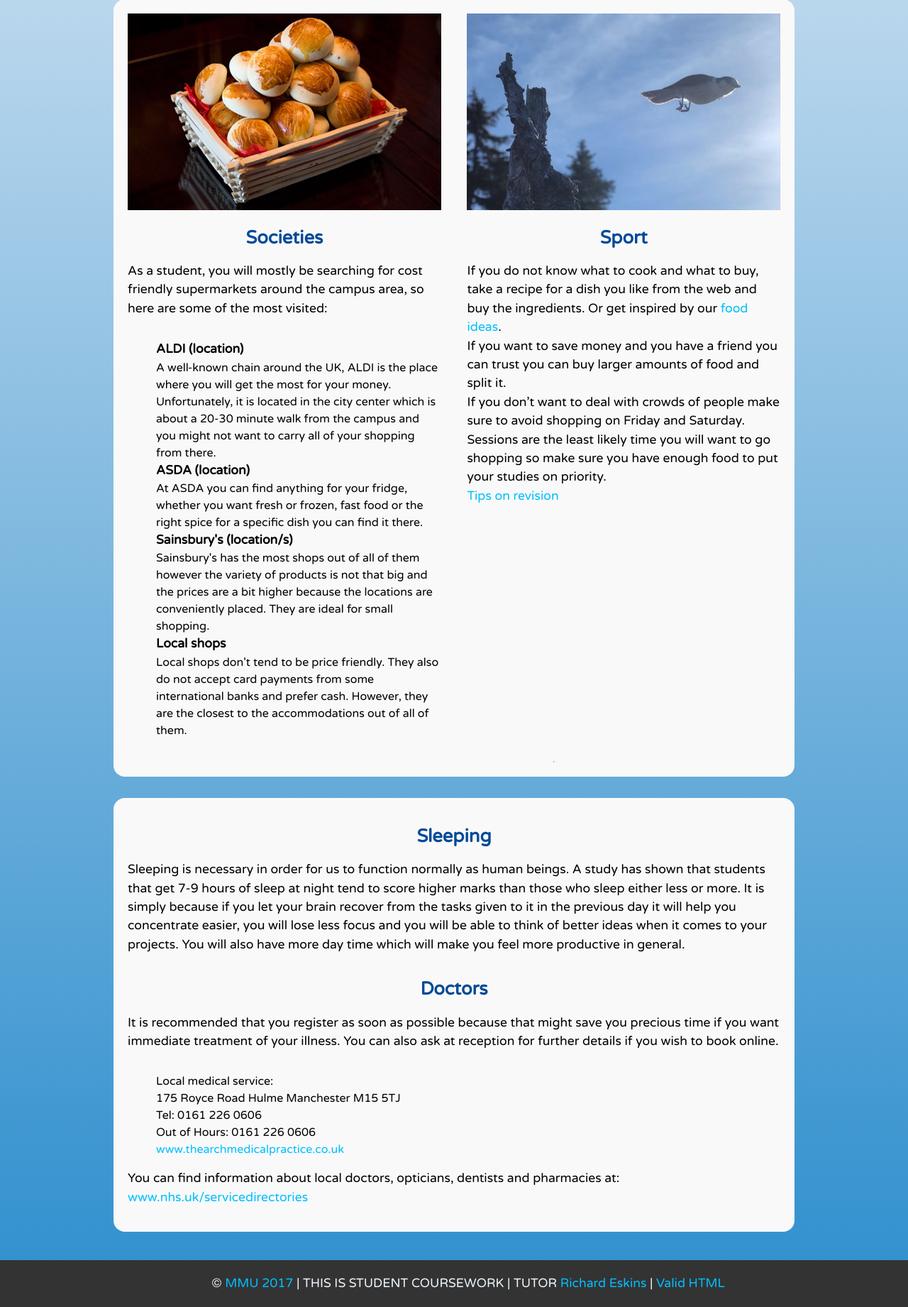
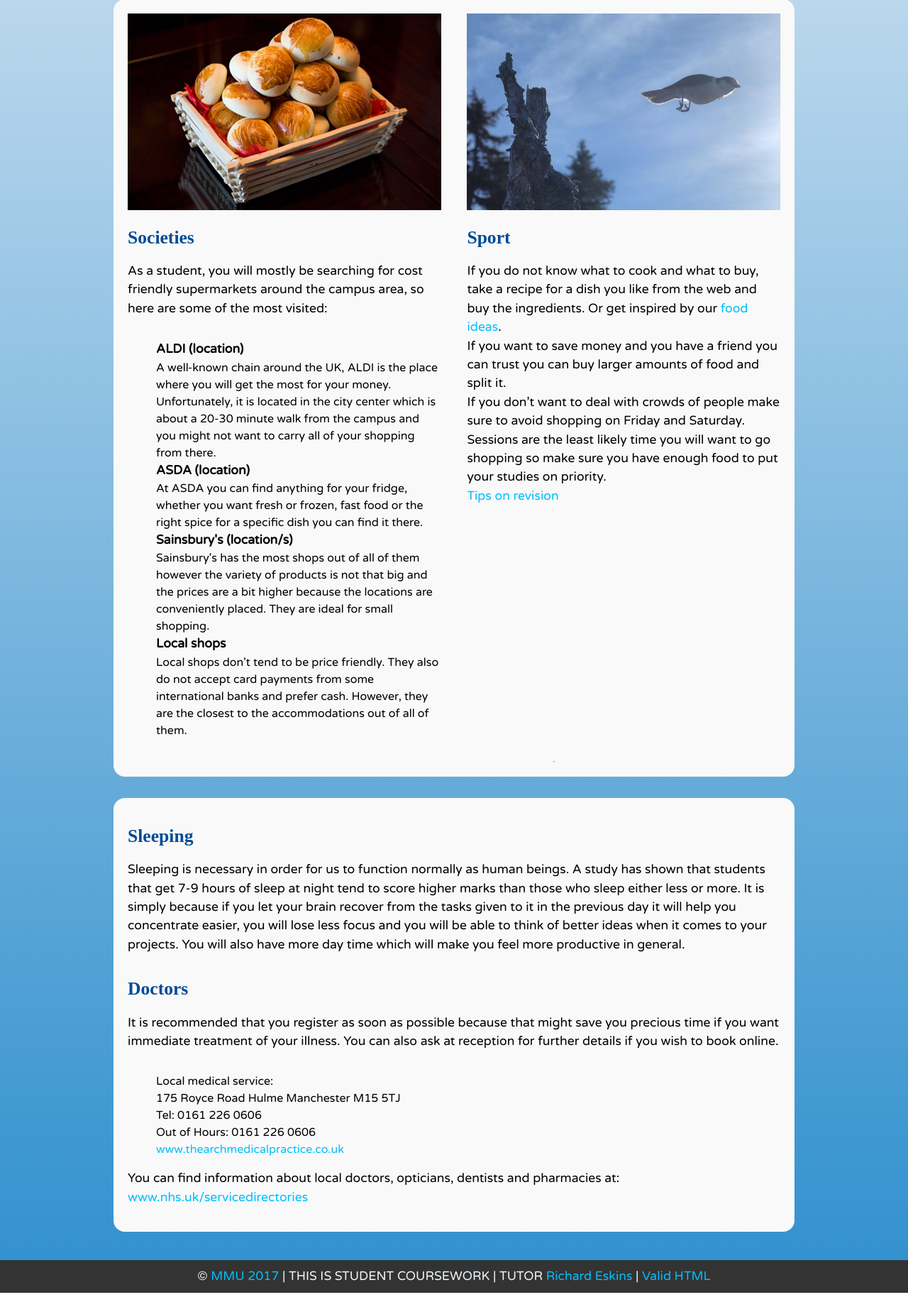
Before and after one commit to abuchohan/teamResonant, a PHP site: page /social.html in a window 1280 px wide. Shown: the part 877-2718 px from the top of the page at 71% size. Run offline with PHP 8.4, Linux system fonts and the light colour scheme.

Commit message:
formatting and content and fixes

```diff
--- a/revision.html
+++ b/revision.html
@@ -10,6 +10,7 @@
       <!--DOUBLE CHECK THIS TAG -->
       <meta name="geo.region" content="ISO 3166-2:GB">
       <meta name="viewport" content="width=device-width, initial-scale=1">
+	  <link href="https://fonts.googleapis.com/css?family=Oswald" rel="stylesheet">
       <link rel="stylesheet" href="stylesheet.css">
       <script src="https://ajax.googleapis.com/ajax/libs/jquery/3.2.0/jquery.min.js"></script>
       <link href="https://fonts.googleapis.com/css?family=Varela+Round" rel="stylesheet">
@@ -86,8 +87,8 @@
                <div class="page-article">
                   <img src="images/about_us_pics/ivo%20pic.png" alt="boller in a basket" class="image">
                   <div class="page-article1 box">
-                     <h2 id="budgeting">Liam's top 5 revision tips</h2>
-                     <p>Lorem Manchester’s nightlife simply speaks for itself. It has become a staple of Manchester’s identity and is something every student needs to experience Assignments stressing you out? Flat mates annoying you? Craving Sambuca? Manchester has you covered and we’ve listed the top 5 clubs to fulfil your alcohol related desires. </p>
+                     <h2 id="budgeting">Liam's Tips For Better Revision</h2>
+                     <p>Don't get caught up in all of the excitement of university and forget the education part, if you want to make </p>
                   </div>
                </div>
                <hr>
--- a/stylesheet.css
+++ b/stylesheet.css
@@ -84,7 +84,8 @@ a {
     color:#004a97;
     padding-bottom: 15px;
     padding-top: 15px;
-    text-align:center;
+    text-align:left;
+	font-family: 'Oswald'
 }
 .page-content h3 {
     font-weight: bold;
@@ -102,10 +103,12 @@ filter: progid:DXImageTransform.Microsoft.gradient( startColorstr='#4f7db9e8', e
 /*.page-article{padding-top: 50px;}*/
 .page-footer {
 	background-color:#333333;
-	color: aliceblue;padding: 20px;
+	color: aliceblue;
+	padding: 10px 0px 10px 0px;
 	display: inline-block;
 	width: 100%;
-	text-align: center;}
+	text-align: center;
+}
 .page-footer a:hover{
 	color: aliceblue; }
 .pre-footer{
```
